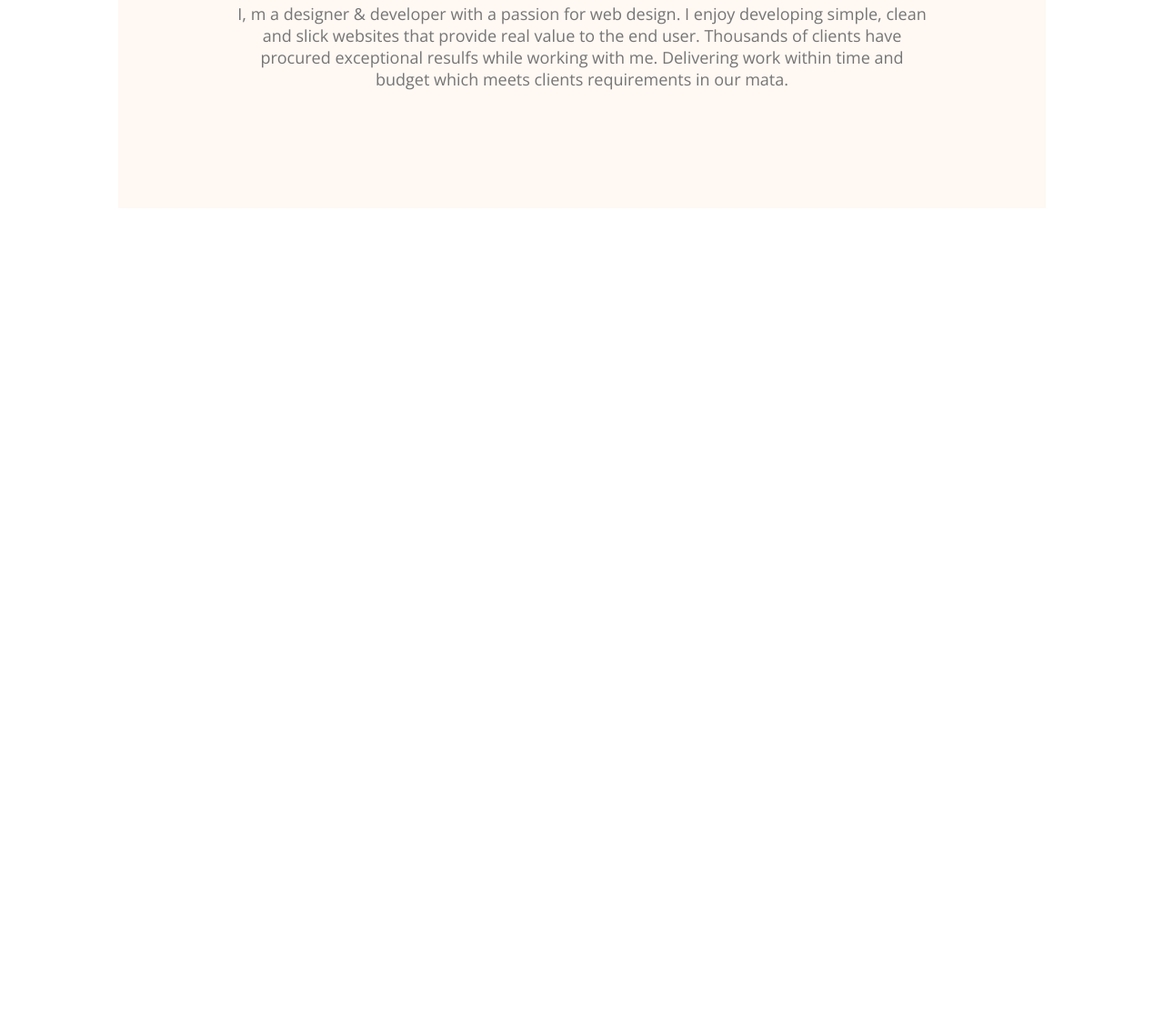
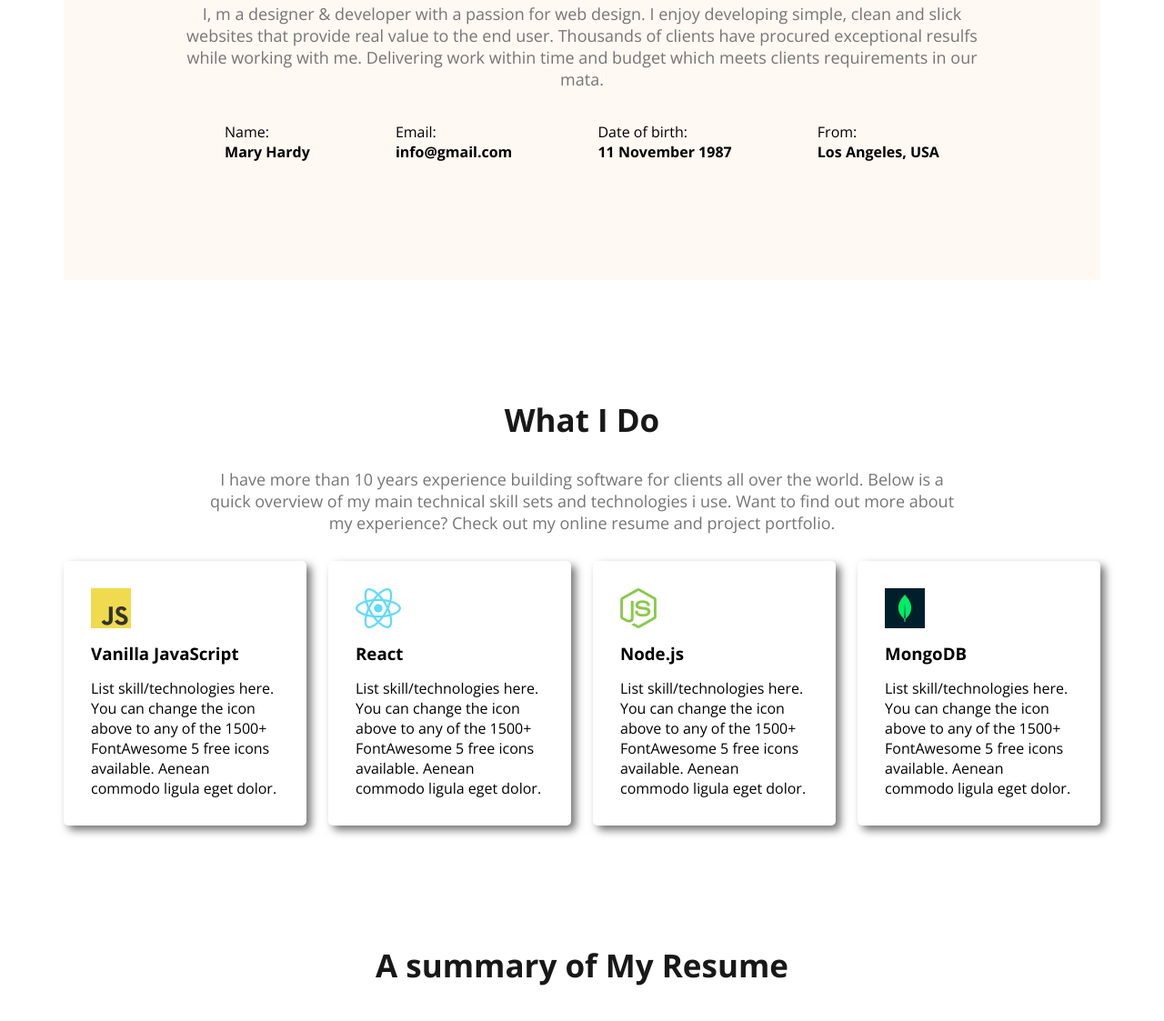
Before and after one commit to mamunalabdullah/portfolio-2k24, a plain HTML site: page index.html in a window 1280 px wide. Shown: the part 1091-2214 px from the top of the page at 91% size. Before the commit the page ends 1450 px from the top, so only its background shows below. Drawn offline with nearby package versions, Linux system fonts and the light colour scheme.

Commit message:
skills area added

```diff
--- a/index.html
+++ b/index.html
@@ -37,7 +37,54 @@
     <main>
         <section class="about">
             <h3 class="section-title">About Me</h3>
-            <p class="section-description">I, m a designer & developer with a passion for web design. I enjoy developing simple, clean and slick websites that provide real value to the end user. Thousands of clients have procured exceptional resulfs while working with me. Delivering work within time and budget which meets clients requirements in our mata.</p>
+            <p class="about-description section-description">I, m a designer & developer with a passion for web design. I enjoy developing simple, clean and slick websites that provide real value to the end user. Thousands of clients have procured exceptional resulfs while working with me. Delivering work within time and budget which meets clients requirements in our mata.</p>
+            <div class="about-content">
+                <div class="about-info">
+                    <p class="info-title">Name:</p>
+                    <h4 class="info-description">Mary Hardy</h4>
+                </div>
+                <div class="about-info">
+                    <p class="info-title">Email:</p>
+                    <h4 class="info-description">info@gmail.com</h4>
+                </div>
+                <div class="about-info">
+                    <p class="info-title">Date of birth:</p>
+                    <h4 class="info-description">11 November 1987</h4>
+                </div>
+                <div class="about-info">
+                    <p class="info-title">From:</p>
+                    <h4 class="info-description">Los Angeles, USA</h4>
+                </div>
+            </div>
+        </section>
+        <section class="skills">
+            <h3 class="section-title">What I Do</h3>
+            <p class="skills-description section-description">I have more than 10 years experience building software for clients all over the world. Below is a quick overview of my main technical skill sets and technologies i use. Want to find out more about my experience? Check out my online resume and project portfolio.</p>
+            <div class="skills-content">
+                <div class="skill">
+                    <img src="images/icons/js.png" alt="JavaScript">
+                    <h3 class="skill-title">Vanilla JavaScript</h3>
+                    <p class="skill-description">List skill/technologies here. You can change the icon above to any of the 1500+ FontAwesome 5 free icons available. Aenean commodo ligula eget dolor.</p>
+                </div>
+                <div class="skill">
+                    <img src="images/icons/react.png" alt="React js">
+                    <h3 class="skill-title">React</h3>
+                    <p class="skill-description">List skill/technologies here. You can change the icon above to any of the 1500+ FontAwesome 5 free icons available. Aenean commodo ligula eget dolor.</p>
+                </div>
+                <div class="skill">
+                    <img src="images/icons/nodejs.png" alt="Node JS">
+                    <h3 class="skill-title">Node.js</h3>
+                    <p class="skill-description">List skill/technologies here. You can change the icon above to any of the 1500+ FontAwesome 5 free icons available. Aenean commodo ligula eget dolor.</p>
+                </div>
+                <div class="skill">
+                    <img src="images/icons/mongo.png" alt="MongoDB">
+                    <h3 class="skill-title">MongoDB</h3>
+                    <p class="skill-description">List skill/technologies here. You can change the icon above to any of the 1500+ FontAwesome 5 free icons available. Aenean commodo ligula eget dolor.</p>
+                </div>
+            </div>
+        </section>
+        <section class="resume">
+            <h3 class="section-title">A summary of My Resume</h3>
         </section>
     </main>
     <footer></footer>
--- a/style.css
+++ b/style.css
@@ -82,19 +82,57 @@ nav a{
     margin-bottom: 20px;
 }
 
-/* about area styles */
-.about{
-    padding: 130px;
-    margin: 130px;
-    background-color: #FFF8F3;
-    text-align: center;
+/* main area styles */
+main{
+    max-width: 1140px;
+    margin: 0 auto;
 }
+
 .section-title{
     color: #181818;
     font-size: 35px;
-    margin-bottom: 30px;
+    text-align: center;
 }
 .section-description{
     color: #757575;
     font-size: 18px;
+    text-align: center;
 }
+/* about area styles */
+.about{
+    padding: 130px;
+    margin: 130px 0;
+    background-color: #FFF8F3;
+}
+
+.about-content{
+    display: flex;
+    justify-content: space-around;
+    margin-top: 35px;
+}
+.about-description{
+    margin-top: 30px;
+}
+
+/* skills srea styles */
+.skills-description{
+    padding: 30px 150px;
+}
+
+.skills-content{
+    display: flex;
+    gap: 24px;
+}
+.skill{
+    padding: 30px;
+    border-radius: 5px;
+    box-shadow: 5px 5px 10px #757575;
+}
+.skill-title{
+    margin: 15px 0;
+}
+
+/* resume area styles */
+.resume{
+     margin: 130px 0;
+}
```
